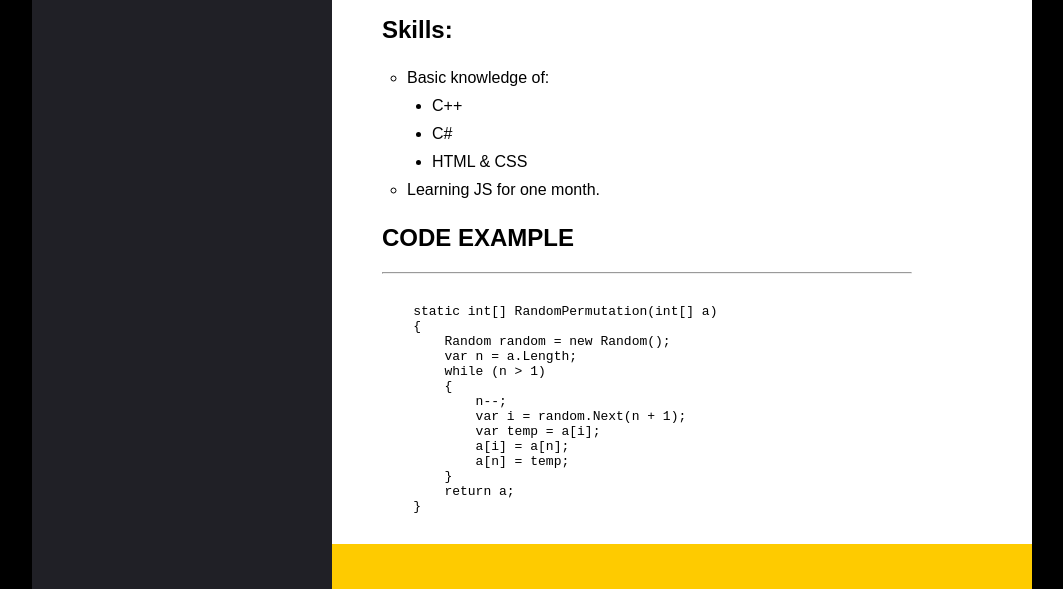
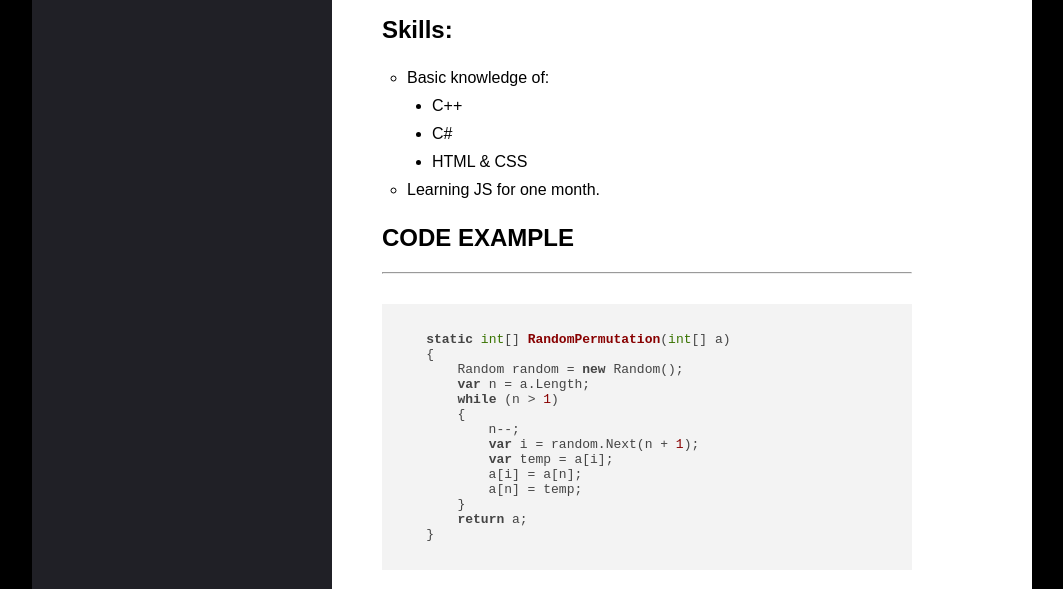
Before and after one commit to Gix73/rsschool-cv, a plain HTML site: page index.html in a window 1280 px wide. Shown: the part 927-1516 px from the top of the page, without its empty margins (108-1171 px from the left). Drawn offline with nearby package versions, Linux system fonts and the light colour scheme.

Commit message:
fix: overflow

```diff
--- a/index.html
+++ b/index.html
@@ -7,7 +7,9 @@
     <meta name="viewport" content="width=device-width, initial-scale=1.0">
     <title>Document</title>
     <link rel="stylesheet" href="style.css">
-
+    <link rel="stylesheet" href="//cdnjs.cloudflare.com/ajax/libs/highlight.js/9.15.9/styles/default.min.css">
+    <script src="//cdnjs.cloudflare.com/ajax/libs/highlight.js/9.15.9/highlight.min.js"></script>
+    <script>hljs.initHighlightingOnLoad();</script>
 </head>
 
 <body>
--- a/style.css
+++ b/style.css
@@ -12,6 +12,7 @@ body {
   margin: 0 auto;
   width: 100%;
   max-width: 1000px;
+  overflow-x: hidden;
 }
 a {
   text-decoration: none;
```
